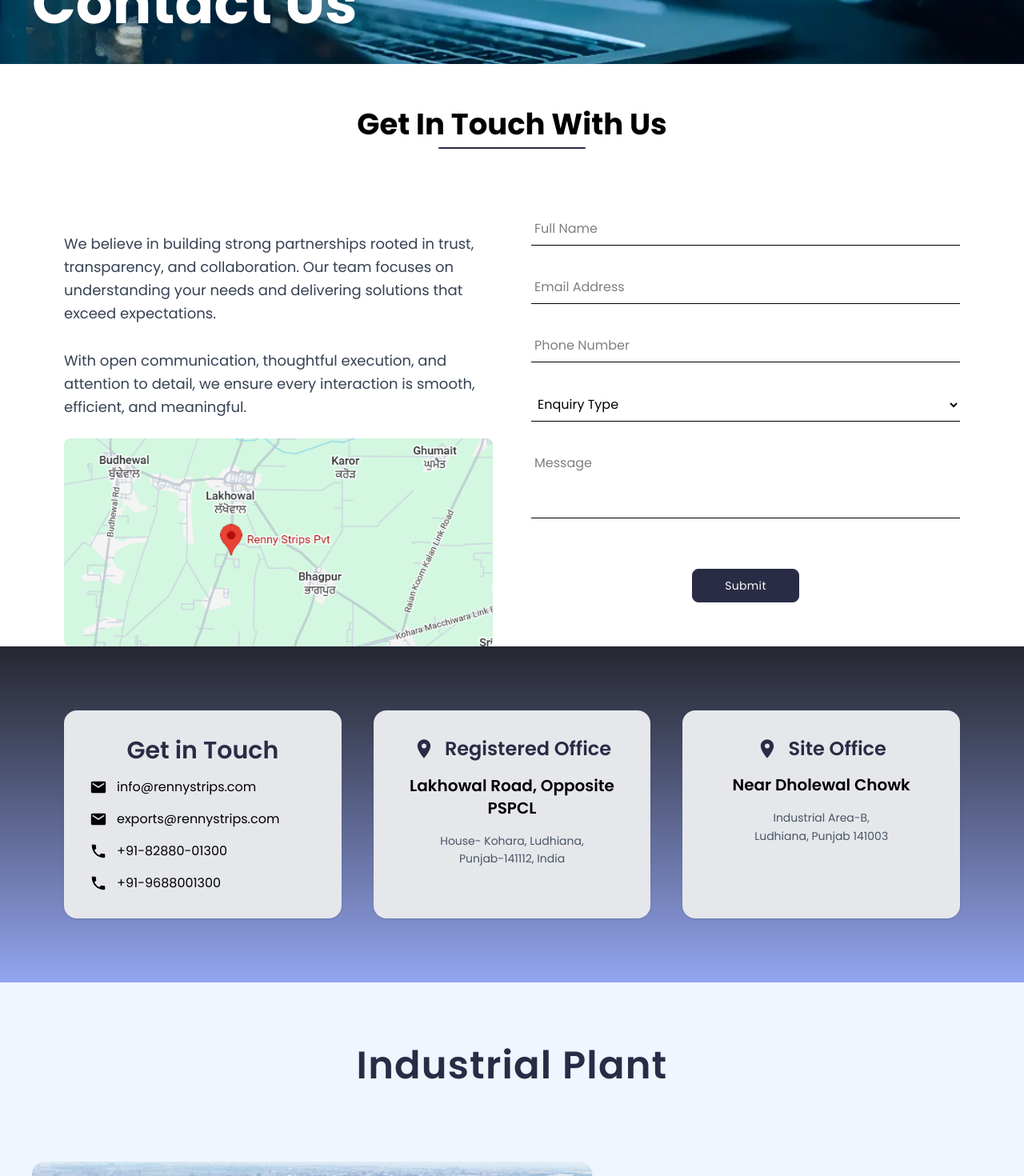
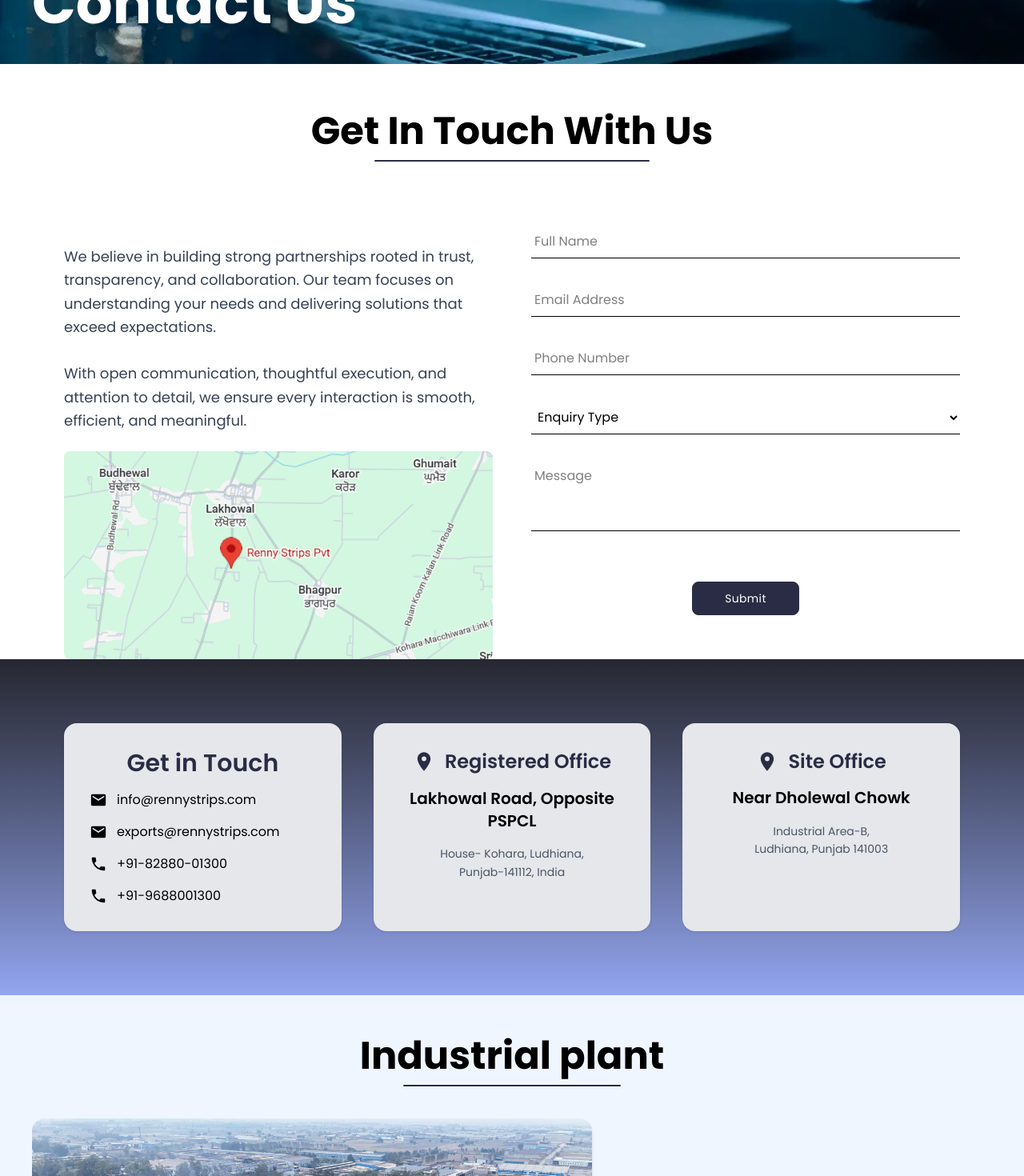
Before and after one commit to Areej-Sheikh/Renny-frontend, a React (Vite) app: page /contact-us in a window 1280 px wide. Shown: the part 480-1950 px from the top of the page at 80% size. Built offline with nearby package versions, Linux system fonts and the light colour scheme.

Commit message:
heading edited

```diff
--- a/src/pages/About/About.jsx
+++ b/src/pages/About/About.jsx
@@ -254,7 +254,7 @@ const About = () => {
             transition={{ duration: 0.5 }}
           >
             Renny's Journey
-            <div className="w-66 h-0.5 bg-blue mx-auto rounded-full mb-10" />
+            <div className="w-80 h-0.5 bg-blue mx-auto rounded-full mb-10" />
           </motion.h1>
 
           {/* TIMELINE */}
@@ -352,7 +352,7 @@ const About = () => {
             transition={{ duration: 0.5 }}
           >
             Our Network
-            <div className="w-46 h-0.5 bg-blue mx-auto rounded-full mb-10" />
+            <div className="w-60 h-0.5 bg-blue mx-auto rounded-full mb-10" />
           </motion.h1>
 
           <motion.video
--- a/src/pages/About/Manufacturing.jsx
+++ b/src/pages/About/Manufacturing.jsx
@@ -98,12 +98,12 @@ const Manufacturing = () => {
       >
         <motion.h1
           variants={fadeUp}
-          className="text-[37px] font-bold ml-20 w-full text-center"
+          className="text-[48px] font-bold ml-20 w-full text-center"
         >
           Integrated Manufacturing
           <motion.div
             variants={fadeUp}
-            className="w-96 h-0.5 bg-blue mx-auto rounded-full mb-10"
+            className="w-125 h-0.5 bg-blue mx-auto rounded-full mb-10"
           />
         </motion.h1>
 
@@ -236,12 +236,12 @@ const Manufacturing = () => {
       >
         <motion.h1
           variants={fadeUp}
-          className="text-[37px] font-bold ml-20 w-full text-center"
+          className="text-[48px] font-bold ml-20 w-full text-center"
         >
           Our Manufacturing Process
           <motion.div
             variants={fadeUp}
-            className="w-96 h-0.5 bg-blue mx-auto rounded-full mb-10"
+            className="w-140 h-0.5 bg-blue mx-auto rounded-full mb-10"
           />
         </motion.h1>
 
@@ -270,12 +270,12 @@ const Manufacturing = () => {
       >
         <motion.h1
           variants={fadeUp}
-          className="text-[37px] font-bold ml-20 w-full text-center"
+          className="text-[48px] font-bold ml-20 w-full text-center"
         >
           From Raw to Remarkable
           <motion.div
             variants={fadeUp}
-            className="w-96 h-0.5 bg-blue mx-auto rounded-full mb-10"
+            className="w-130 h-0.5 bg-blue mx-auto rounded-full mb-10"
           />
         </motion.h1>
 
--- a/src/pages/Career/Career.jsx
+++ b/src/pages/Career/Career.jsx
@@ -179,7 +179,7 @@ const Career = () => {
         <div className="max-w-7xl mx-auto px-6">
           {/* Heading */}
           <motion.h1
-            className="text-[37px] font-bold mb-5 w-full text-center"
+            className="text-[48px] font-bold mb-5 w-full text-center"
             initial={{ opacity: 0, y: 20 }}
             whileInView={{ opacity: 1, y: 0 }}
             transition={{ duration: 0.5 }}
--- a/src/pages/Contact/Contact.jsx
+++ b/src/pages/Contact/Contact.jsx
@@ -35,17 +35,16 @@ const Contact = () => {
       <section className="w-full bg-white text-black px-6 md:px-20 ">
         {/* Heading */}
         <motion.h1
-                    className="text-[37px] font-bold mb-5 w-full text-center"
+          className="text-[48px] font-bold mb-5 w-full text-center"
           initial={{ opacity: 0, y: 20 }}
           whileInView={{ opacity: 1, y: 0 }}
           transition={{ duration: 0.5 }}
         >
           Get In Touch With Us
-                    <div className="w-46 h-0.5 bg-blue mx-auto rounded-full mb-20" />
+          <div className="w-86 h-0.5 bg-blue mx-auto rounded-full mb-20" />
         </motion.h1>
 
         <div className="grid grid-cols-1 md:grid-cols-2 gap-12 items-start">
-
           {/* LEFT SIDE */}
           <motion.div
             className="flex flex-col gap-6 max-w-xl"
@@ -60,9 +59,7 @@ const Contact = () => {
               whileInView={{ opacity: 1, y: 0 }}
               transition={{ duration: 0.6, ease: 'easeOut' }}
               viewport={{ once: true }}
-            >
-
-            </motion.h2>
+            ></motion.h2>
 
             <motion.p
               className="text-base md:text-lg text-gray-700 leading-relaxed"
@@ -172,6 +169,8 @@ const Contact = () => {
           </motion.div>
         </div>
       </section>
+
+
       {/* Get in touch with us */}
       <section className="w-full px-6 md:px-20 py-20 bg-gradient-to-t to-[#262731] from-[#879cefe6]">
         <motion.div
@@ -279,17 +278,19 @@ const Contact = () => {
         </motion.div>
       </section>
 
+
+
       <section className="w-full bg-blue-50  md:px-10  relative">
          {/* Heading */}
-        <motion.h2
-          className="text-4xl md:text-5xl font-semibold text-center mt-20 mb-24 text-[#292c44] tracking-wide"
-          initial={{ opacity: 0, y: 30 }}
+          <motion.h1
+            className="text-[48px] font-bold mt-10 mb-10 w-full text-center"
+            initial={{ opacity: 0, y: 20 }}
             whileInView={{ opacity: 1, y: 0 }}
-          transition={{ duration: 0.6, ease: 'easeOut' }}
-          viewport={{ once: true }}
+            transition={{ duration: 0.5 }}
           >
-          Industrial Plant
-        </motion.h2>
+            Industrial plant
+            <div className="w-68 h-0.5 bg-blue mx-auto rounded-full mb-10" />
+          </motion.h1>
         <section className="relative overflow-hidden ">
           {/* ================= UNIT I & II ================= */}
           <div className="grid grid-cols-1  md:grid-cols-2 gap-70 items-center mb-28">
--- a/src/pages/Home.jsx
+++ b/src/pages/Home.jsx
@@ -190,7 +190,7 @@ const Home = () => {
               <span className="text-green-600 font-bold">
                 40% Lower Emissions
               </span>
-               Compared to Industry Average
+              Compared to Industry Average
             </h1>
 
             <p className="text-gray-600 text-base leading-relaxed">
@@ -277,13 +277,13 @@ const Home = () => {
       >
         {/* Heading */}
         <motion.h1
-          className="text-[37px] font-bold mb-5 w-full text-center"
+          className="text-[48px] font-bold mb-5 w-full text-center"
           initial={{ opacity: 0, y: 20 }}
           whileInView={{ opacity: 1, y: 0 }}
           transition={{ duration: 0.5 }}
         >
           Our Products
-          <div className="w-46 h-0.5 bg-blue mx-auto rounded-full mb-10" />
+          <div className="w-65 h-0.5 bg-blue mx-auto rounded-full mb-10" />
         </motion.h1>
 
         <div className="flex min-h-[400px] overflow-hidden w-full max-w-7xl">
@@ -351,8 +351,8 @@ const Home = () => {
 
       {/* Our Networks*/}
 
-
-      <motion.section         className="flex flex-col items-center font-helvetica bg-white justify-center px-6 py-16 panel  "
+      <motion.section
+        className="flex flex-col items-center font-helvetica bg-white justify-center px-6 py-16 panel  "
         initial={{ opacity: 0, y: 40 }}
         whileInView={{ opacity: 1, y: 0 }}
         viewport={{ once: true, amount: 0.3 }}
@@ -360,13 +360,13 @@ const Home = () => {
       >
         {/* Heading */}
         <motion.h1
-          className="text-[37px] font-bold ml-20 mb-10 w-full text-center"
+          className="text-[48px] font-bold ml-20 mb-10 w-full text-center"
           initial={{ opacity: 0, y: 20 }}
           whileInView={{ opacity: 1, y: 0 }}
           transition={{ duration: 0.5 }}
         >
           Our Network
-          <div className="w-46 h-0.5 bg-blue mx-auto rounded-full mb-10" />
+          <div className="w-60 h-0.5 bg-blue mx-auto rounded-full mb-10" />
         </motion.h1>
 
         {/* Video */}
@@ -635,13 +635,13 @@ const Home = () => {
       <section className="font-helvetica bg-gray-100 py-20 px-6 panel  ">
         {/* Heading */}
         <motion.h1
-          className="text-[37px] font-bold ml-20 mb-10 w-full text-center"
+          className="text-[48px] font-bold ml-20 mb-10 w-full text-center"
           initial={{ opacity: 0, y: 20 }}
           whileInView={{ opacity: 1, y: 0 }}
           transition={{ duration: 0.5 }}
         >
           News & Investor Relations
-          <div className="w-100 h-0.5 bg-blue mx-auto rounded-full mb-10" />
+          <div className="w-140 h-0.5 bg-blue mx-auto rounded-full mb-10" />
         </motion.h1>
 
         <div className="flex flex-col lg:flex-row gap-8">
@@ -787,7 +787,7 @@ const Home = () => {
       <section className="flex flex-col items-center font-helvetica justify-center px-6 py-16 bg-white panel h-screen ">
         {/* Heading */}
         <motion.h1
-          className="text-[37px] ml-20 font-bold mb-10 w-full text-center"
+          className="text-[48px] ml-20 font-bold mb-10 w-full text-center"
           initial={{ opacity: 0, x: -40 }}
           whileInView={{ opacity: 1, x: 0 }}
           viewport={{ once: true, amount: 0.4 }}
@@ -795,7 +795,7 @@ const Home = () => {
         >
           Engineering a
           <span className="text-green-700"> Sustainable Tomorrow</span>
-          <div className="w-140 h-0.5 bg-blue mx-auto rounded-full mb-10" />
+          <div className="w-200 h-0.5 bg-blue mx-auto rounded-full mb-10" />
         </motion.h1>
 
         {/* Content */}
```
Lines whose indentation alone changed are shown as unchanged.
